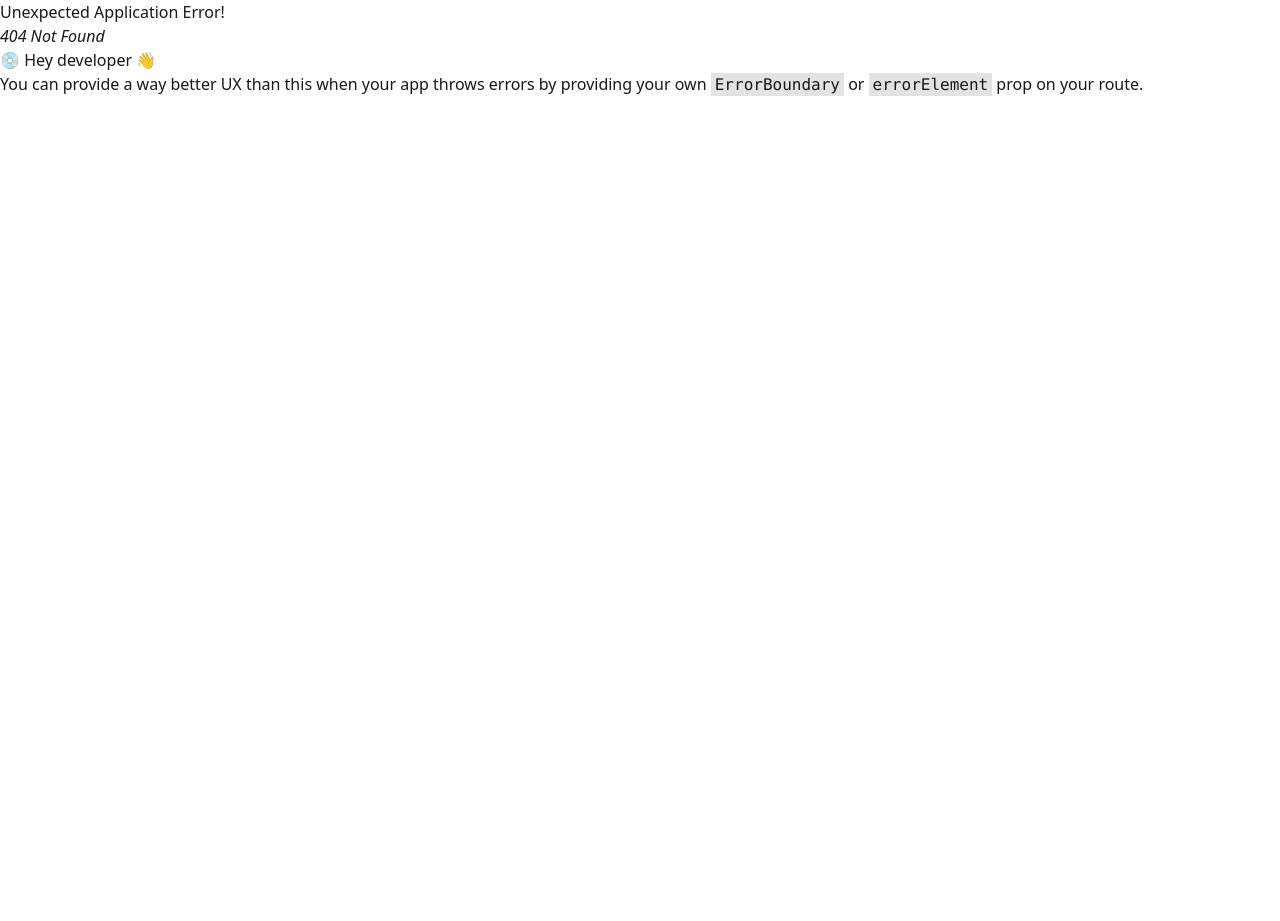
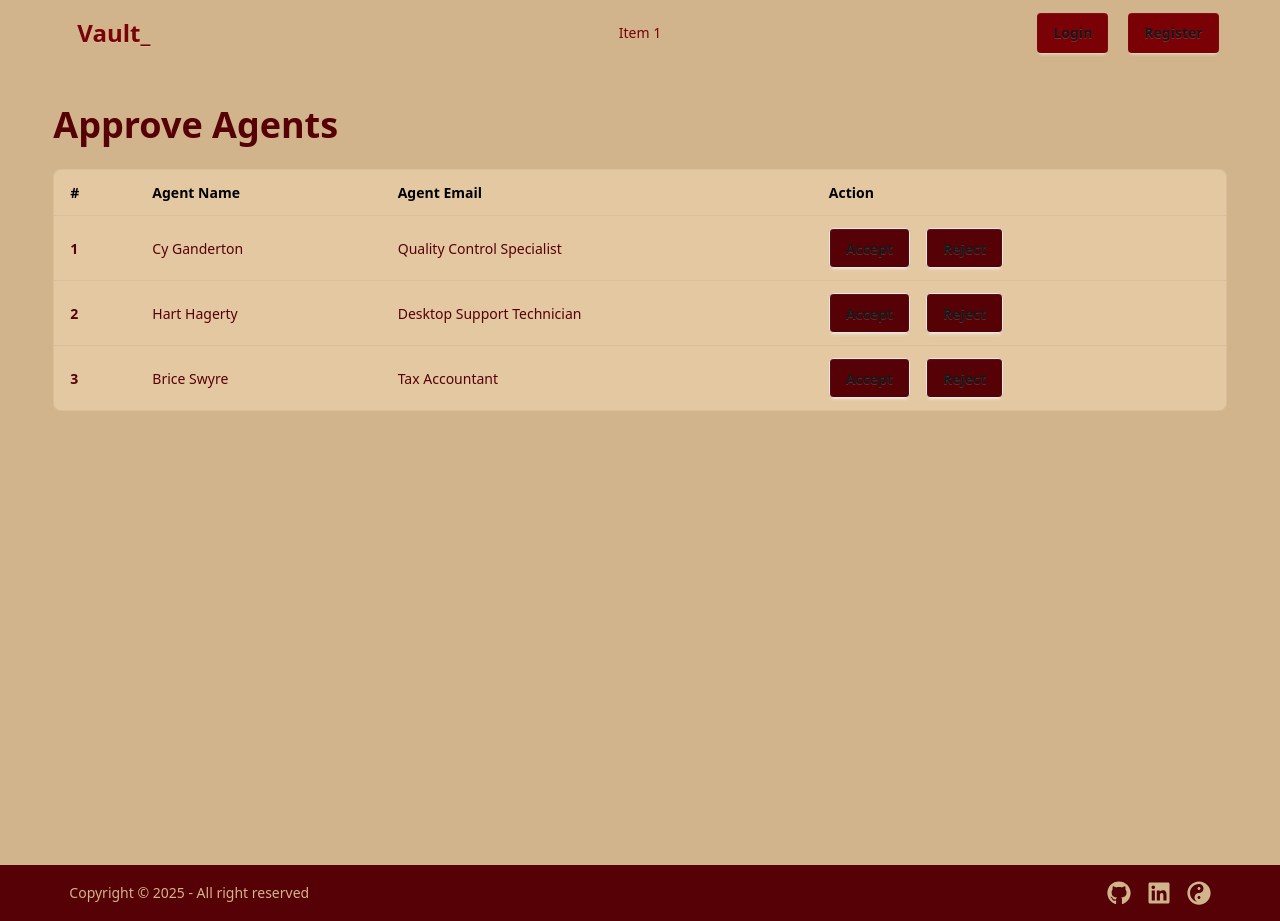
Before and after one commit to Irenity0/vault-client, a React (Vite) app: page /approve-agents in a window 1280 px wide. Before the commit this address had no page. Before the commit the page ends 800 px from the top, so only its background shows below. Built offline with nearby package versions, Linux system fonts and the light colour scheme.

Commit message:
agent approval page UI done

```diff
--- /dev/null
+++ b/src/pages/Dashboards/AdminPages/AgentApprovalPage.jsx
@@ -0,0 +1,58 @@
+const AgentApprovalPage = () => {
+    return (
+        <>
+        <section className="min-h-screen text-[#560106] w-11/12 mx-auto py-10">
+            <h1 className="text-[#560106] font-extrabold text-4xl mr-4">Approve Agents</h1><br />
+
+            {/* table */}
+            <div className="overflow-x-auto rounded-box border border-base-content/5 bg-[#e4c8a2]">
+              <table className="table">
+                {/* head */}
+                <thead className="text-black">
+                  <tr>
+                    <th>#</th>
+                    <th>Agent Name</th>
+                    <th>Agent Email</th>
+                    <th>Action</th>
+                  </tr>
+                </thead>
+                <tbody>
+                  {/* row 1 */}
+                  <tr>
+                    <th>1</th>
+                    <td>Cy Ganderton</td>
+                    <td>Quality Control Specialist</td>
+                    <td>
+                      <button className="bg-[#560106] btn btn-md mr-4">Accept</button>
+                      <button className="bg-[#560106] btn btn-md">Reject</button>
+                    </td>
+                  </tr>
+                  {/* row 2 */}
+                  <tr>
+                    <th>2</th>
+                    <td>Hart Hagerty</td>
+                    <td>Desktop Support Technician</td>
+                    <td>
+                      <button className="bg-[#560106] btn btn-md mr-4">Accept</button>
+                      <button className="bg-[#560106] btn btn-md">Reject</button>
+                    </td>
+                  </tr>
+                  {/* row 3 */}
+                  <tr>
+                    <th>3</th>
+                    <td>Brice Swyre</td>
+                    <td>Tax Accountant</td>
+                    <td>
+                      <button className="bg-[#560106] btn btn-md mr-4">Accept</button>
+                      <button className="bg-[#560106] btn btn-md">Reject</button>
+                    </td>
+                  </tr>
+                </tbody>
+              </table>
+            </div>
+        </section>
+        </>
+    );
+};
+
+export default AgentApprovalPage;
--- a/src/routes/router.jsx
+++ b/src/routes/router.jsx
@@ -12,6 +12,7 @@ import UserTransactions from "../pages/Transaction_Pages/UserTransactions";
 import AgentTransactions from "../pages/Transaction_Pages/AgentTransactions";
 import CashInPage from "../pages/CashInPage";
 import RechargeTable from "../pages/Dashboards/AdminPages/RechargeTable";
+import AgentApprovalPage from "../pages/Dashboards/AdminPages/AgentApprovalPage";
 
 const router = createBrowserRouter([
   {
@@ -57,6 +58,10 @@ const router = createBrowserRouter([
       {
         path: 'recharge-agents',
         element: <RechargeTable/>
+      },
+      {
+        path: 'approve-agents',
+        element: <AgentApprovalPage/>
       }
     ]
   }
```
